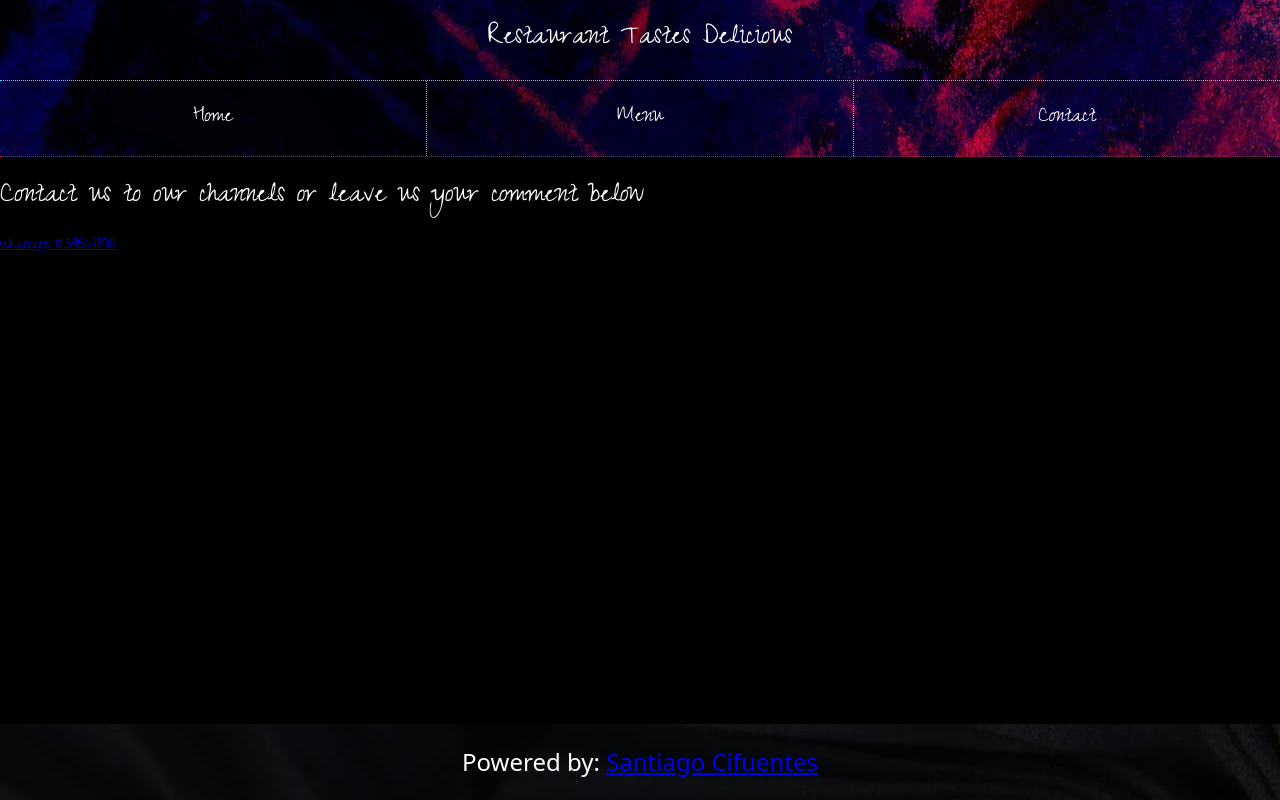
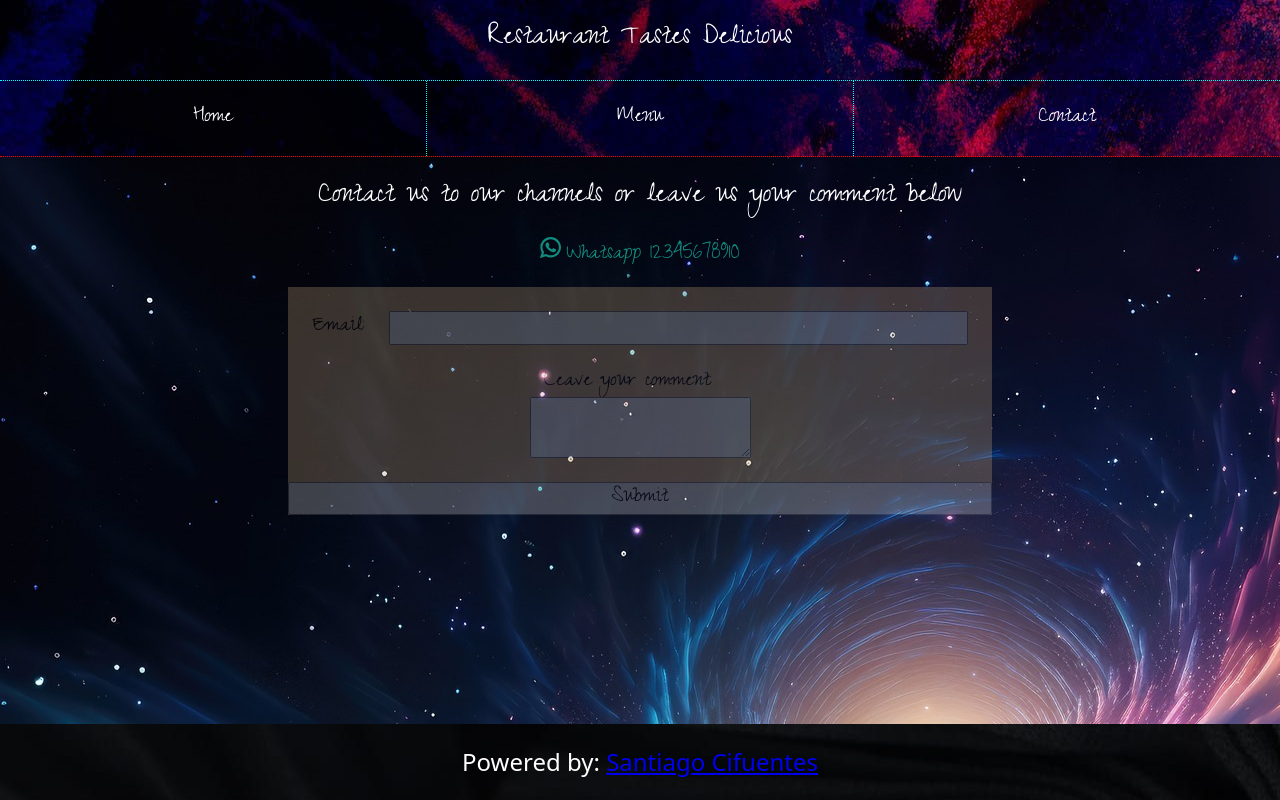
Before and after one commit to sacifuentespa/restaurant, a website built with webpack: page src/template.html in a window 1280 px wide. Both pictures are taken after a click on the element "Contact". Built offline with nearby package versions, Linux system fonts and the light colour scheme.

Commit message:
contact set

```diff
--- a/src/functions/contact.js
+++ b/src/functions/contact.js
@@ -1,9 +1,13 @@
+import Whatsapp from './../images/whatsapp.svg';
+
 const contact = function(){
 
     /* function to create the header with the restaurant's title and
     3 links to change website's content
     */
     const contact = document.createElement('div');
+    contact.classList.add('contact');
+
     const h2 = document.createElement('h1');
 
     contact.appendChild(h2);
@@ -12,9 +16,53 @@ const contact = function(){
 
     const linkWA = document.createElement('a');
     contact.appendChild(linkWA);
-    linkWA.textContent = "Whatsapp 12345678910";
+
+    const WhatsappIcon = new Image();
+    WhatsappIcon.src = Whatsapp;
+
     linkWA.href = "https://wa.me/12345678910"
+    linkWA.appendChild(WhatsappIcon);
+    linkWA.insertAdjacentText('beforeend', '  Whatsapp 12345678910');
 
+    const formContact = document.createElement('form');
+    contact.appendChild(formContact);
+
+    const divEmail = document.createElement('div');
+    divEmail.classList.add('divEmail');
+
+    const emailInput = document.createElement('input');
+    const labelEmail = document.createElement('label');
+    formContact.appendChild(divEmail);
+
+    labelEmail.setAttribute('for', 'email');
+    labelEmail.textContent = "Email: "
+
+    emailInput.type = "email";
+    emailInput.id = "email";
+    emailInput.name = "email";
+
+    divEmail.appendChild(labelEmail);
+    divEmail.appendChild(emailInput);
+
+    const divComment = document.createElement('div');
+    divComment.classList.add('divComment');
+
+    const commentInput = document.createElement('textArea');
+    const labelComment = document.createElement('label');
+
+    labelComment.setAttribute('for', 'comment');
+    labelComment.textContent = "Leave your comment: ";
+
+    commentInput.name = "comment";
+    commentInput.id = "comment";
+
+    formContact.appendChild(divComment);
+    divComment.appendChild(labelComment);
+    divComment.appendChild(commentInput);
+
+    const submitButton = document.createElement('button');
+    formContact.appendChild(submitButton);
+    submitButton.textContent = "Submit";
 
     return contact;
 }
--- a/src/styles/style.css
+++ b/src/styles/style.css
@@ -51,12 +51,13 @@ header{
   border-right: 0px;
 }
 
-h3{
+header h3{
   font-size: x-large;
 }
 
 header h3:hover{
   color:aqua;
+  cursor: grab;
 }
 
 /* actual content styles*/
@@ -86,7 +87,71 @@ p{
   text-align: center;
 }
 
+/* Contact styles */
 
+.contact{
+  color: white;
+  display: flex;
+  align-items: center;
+  flex-direction: column;
+  flex: 1;
+  background: url('../images/contactImage.jpg');
+}
+
+.contact a{
+  display:flex;
+  justify-content: center;
+  align-items: baseline;
+  text-decoration: none;
+  color: #128c7e;
+  font-size: x-large;
+  height: 1.1em;
+  padding-bottom: 1em;
+}
+
+.contact a img{
+  height:80%;
+  padding-right: 0.2em;
+}
+
+.contact form{
+  display: flex;
+  flex-direction: column;
+  background-color: burlywood;
+  opacity: 0.25;
+  width: 55%;
+  font-size: 1.5em;
+}
+
+form label{
+  color: black;
+  padding-right: 1em;
+}
+
+form div{
+  display: flex;
+  align-items: baseline;
+  flex:1;
+  padding: 1em;
+}
+
+form div input{
+  flex:1;
+}
+
+form .divComment{
+  flex-direction: column;
+  justify-content: center;
+  align-items: center;
+  padding-top: 0;
+}
+
+form button:hover{
+  cursor: grab;
+}
+
+
+/* Footer styles */
 footer{
   font-family: system-ui, -apple-system, BlinkMacSystemFont, 'Segoe UI', Roboto, Oxygen, Ubuntu, Cantarell, 'Open Sans', 'Helvetica Neue', sans-serif;
   background: url('../images/footer.jpg');
```
Also changed, not shown: dist/29eecccaa1ea29c7199a.jpg (added), dist/44fdc0e3fe5b34b717b7.svg (added), dist/main.js, src/images/contactImage.jpg (added), src/images/menuImage.jpg (added), src/images/whatsapp.svg (added).
